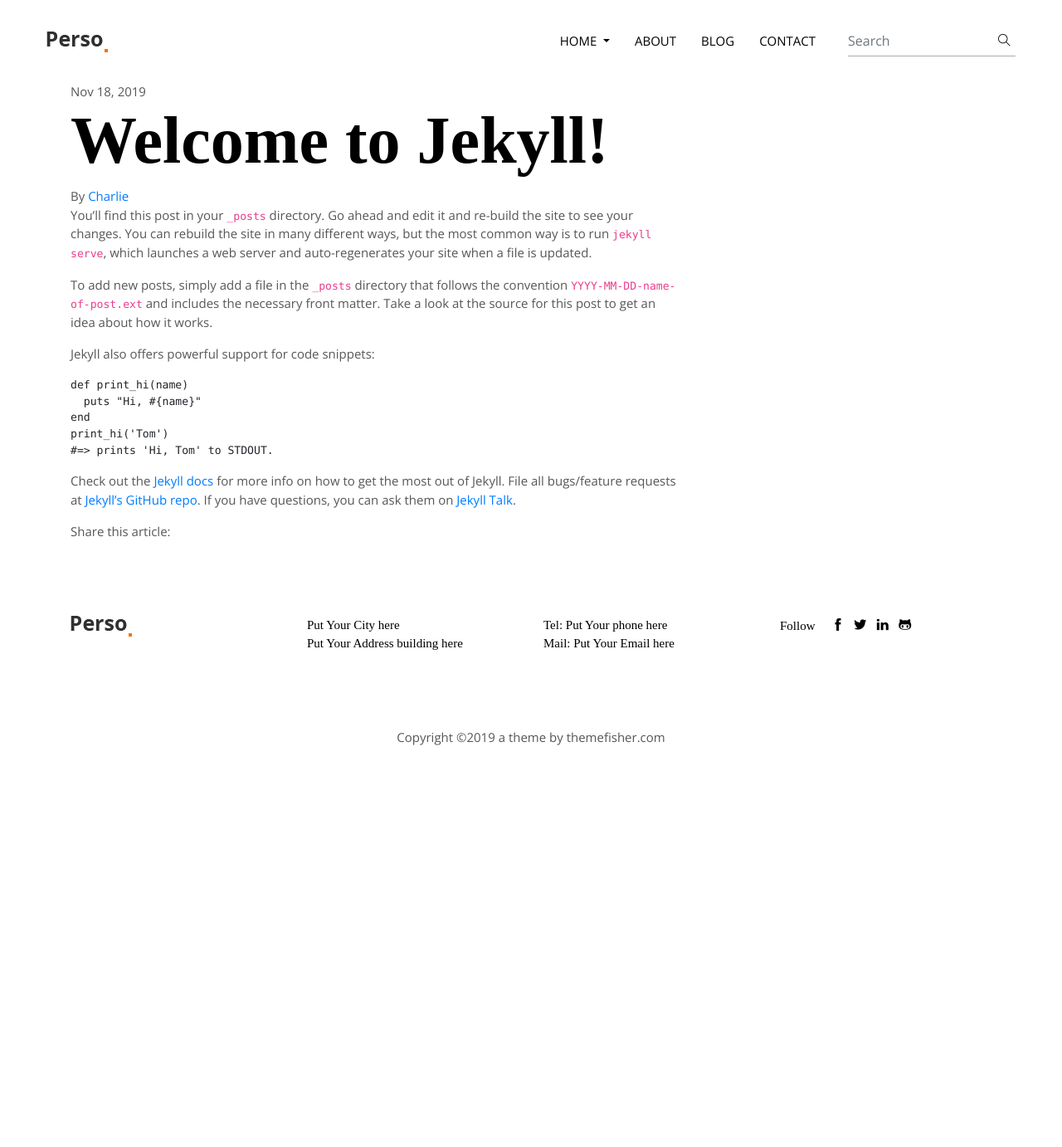
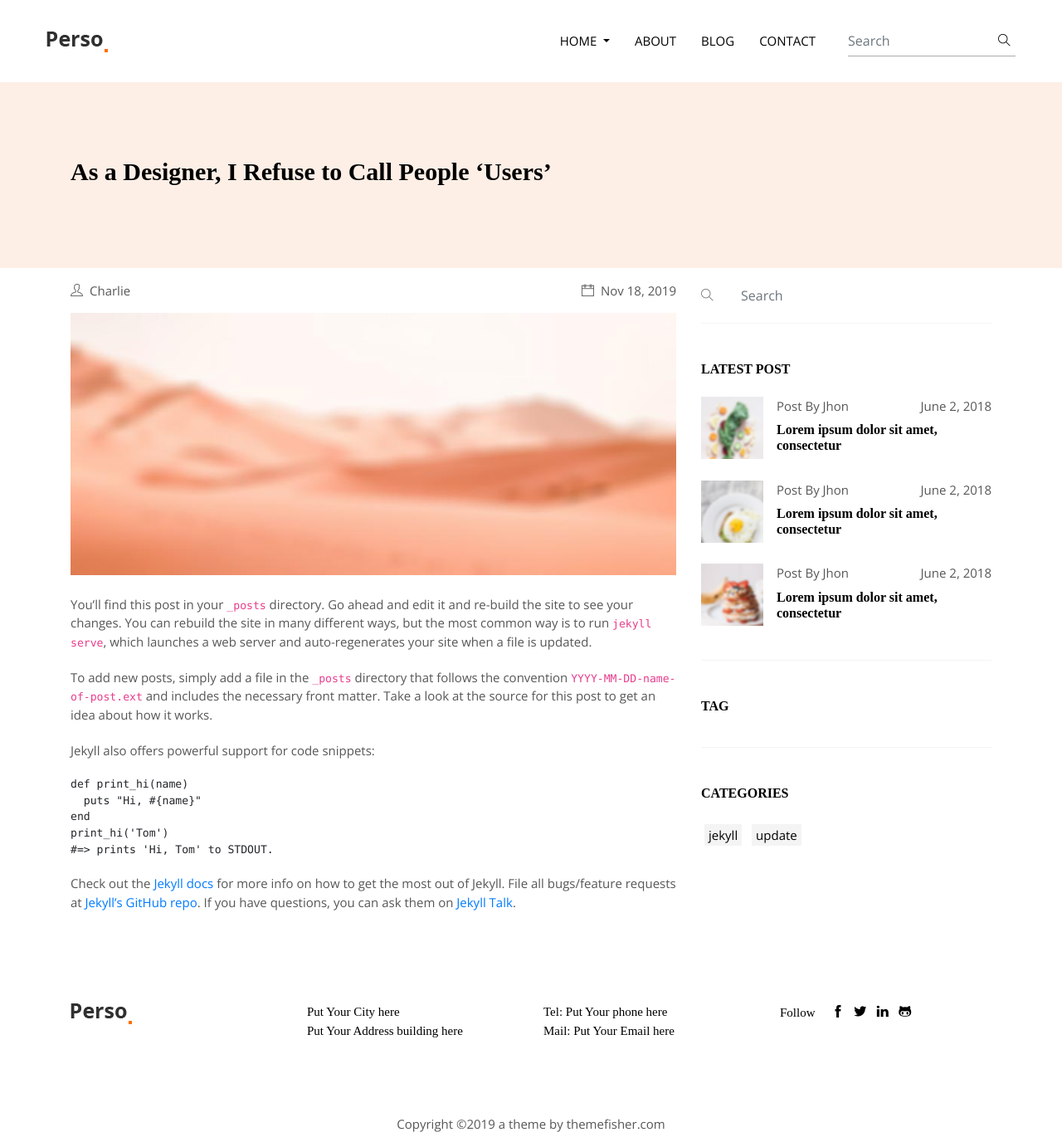
Before and after one commit to crafter-digital/jekyll-theme-parso, a Jekyll site: the page built from _posts/2019-11-18-welcome-to-jekyll.markdown, in a window 1280 px wide and 1382 px high. Shown: the whole window at 83% size. Built offline with Jekyll 4.4.1, drawn with Linux system fonts in a browser that asks for light colours; some web fonts are replaced.

Commit message:
single blog and index paragraph

```diff
--- a/_layouts/post.html
+++ b/_layouts/post.html
@@ -1,124 +1,96 @@
 ---
 layout: default
 ---
-<div class="container">
-  <div class="post-title-box">
+
+<section class="section bg-secondary">
+  <div class="container">
     <div class="row">
-      <div class="col col-10 push-2 col-11 push-t-1 col-m-12 push-m-0">
-        <span class="post__date">
-          <time datetime="{{ page.date | date_to_xmlschema }}">{{page.date | date: '%b %d, %Y'}}</time>
-        </span>
+      <div class="col-lg-12">
+        <h4>As a Designer, I Refuse to Call People ‘Users’</h4>
+      </div>
+    </div>
+  </div>
+</section>
+<section>
+  <div class="container">
+    <div class="row">
+      <div class="col-lg-8">
+        <ul class="list-inline d-flex justify-content-between py-3">
+          <li class="list-inline-item"><i class="ti-user mr-2"></i>{{ site.data.settings.author.name }}</li>
+          <li class="list-inline-item"><i class="ti-calendar mr-2"></i>{{ page.date | date: '%b %d, %Y' }}</li>
+        </ul>
 
-        <h1 class="post-title">{{ page.title | escape }}</h1>
-
-        <div class="post__info">
-          <div class="post__author">
-            <span>By</span>
-            <a href="{{ site.baseurl }}/about/" class="author-name">{{site.data.settings.author.name}}</a>
+        <img src="{{ site.baseurl }}/images/post-single.jpg" alt="post-thumb" class="w-100 img-fluid mb-4">
+        <div class="content">
+          {{ content }}
+        </div>
+      </div>
+      <div class="col-lg-4">
+        <div class="widget search-box">
+          <i class="ti-search"></i>
+          <input type="search" id="search-post" class="form-control border-0 pl-5" name="search-post"
+            placeholder="Search">
+        </div>
+        <div class="widget">
+          <h6 class="mb-4">LATEST POST</h6>
+          <div class="media mb-4">
+            <div class="post-thumb-sm mr-3">
+              <img class="img-fluid" src="{{ site.baseurl }}/images/masonary-post/post-1.jpg" alt="post-thumb">
+            </div>
+            <div class="media-body">
+              <ul class="list-inline d-flex justify-content-between mb-2">
+                <li class="list-inline-item">Post By Jhon</li>
+                <li class="list-inline-item">June 2, 2018</li>
+              </ul>
+              <h6><a class="text-dark" href="blog-single.html">Lorem ipsum dolor sit amet, consectetur</a></h6>
+            </div>
           </div>
-
+          <div class="media mb-4">
+            <div class="post-thumb-sm mr-3">
+              <img class="img-fluid" src="{{ site.baseurl }}/images/masonary-post/post-6.jpg" alt="post-thumb">
+            </div>
+            <div class="media-body">
+              <ul class="list-inline d-flex justify-content-between mb-2">
+                <li class="list-inline-item">Post By Jhon</li>
+                <li class="list-inline-item">June 2, 2018</li>
+              </ul>
+              <h6><a class="text-dark" href="blog-single.html">Lorem ipsum dolor sit amet, consectetur</a></h6>
+            </div>
+          </div>
+          <div class="media mb-4">
+            <div class="post-thumb-sm mr-3">
+              <img class="img-fluid" src="{{ site.baseurl }}/images/masonary-post/post-3.jpg" alt="post-thumb">
+            </div>
+            <div class="media-body">
+              <ul class="list-inline d-flex justify-content-between mb-2">
+                <li class="list-inline-item">Post By Jhon</li>
+                <li class="list-inline-item">June 2, 2018</li>
+              </ul>
+              <h6><a class="text-dark" href="blog-single.html">Lorem ipsum dolor sit amet, consectetur</a></h6>
+            </div>
+          </div>
+        </div>
+        <div class="widget">
+          <h6 class="mb-4">TAG</h6>
           {% if page.tags.size >= 1 %}
-          <div class="post__tags">
+          <ul class="list-inline tag-list">
             {% for tag in page.tags %}
-              <a href="{{ site.baseurl }}/tag/{{ tag }}" class="post__tags-tag">{{ tag }}</a>
+              <li class="list-inline-item m-1"><a href="{{ site.baseurl }}/tag/{{ tag }}">{{ tag }}</a></li>
             {% endfor %}
-          </div>
+          </ul>
+          {% endif %}
+        </div>
+        <div class="widget">
+          <h6 class="mb-4">CATEGORIES</h6>
+          {% if page.categories.size >= 1 %}
+          <ul class="list-inline tag-list">
+            {% for category in page.categories %}
+              <li class="list-inline-item m-1"><a href="{{ site.baseurl }}/categories/{{ category }}">{{ category }}</a></li>
+            {% endfor %}
+          </ul>
           {% endif %}
         </div>
       </div>
     </div>
   </div>
-
-  {% assign no-image = nil %}
-  {% if page.image %}
-    <div class="post__head">
-      <div class="post-image" style="background-image: url({{site.baseurl}}/images/{{page.image}})"></div>
-    </div>
-  {% else %}
-    {% assign no-image = 'post-no-image' %}
-  {% endif %}
-
-  </div>
-
-
-  <div class="container">
-  <div class="row">
-    <!-- begin post -->
-    <article class="post {{ no-image }} col col-8 col-t-10 col-m-12">
-
-      <div class="post__content">
-        {{ content }}
-      </div>
-
-      <div class="post__share">
-        <span class="share__title">Share this article:</span>
-        <ul class="share__list list-reset">
-          <li class="share__item">
-            <a class="share__facebook" href="https://www.facebook.com/sharer/sharer.php?u={{ site.url }}{{ site.baseurl }}{{ page.url }}"
-              onclick="window.open(this.href, 'pop-up', 'left=20,top=20,width=500,height=500,toolbar=1,resizable=0'); return false;"
-              title="Share on Facebook" rel="nofollow"><i class="ion ion-logo-facebook"></i></a>
-          </li>
-
-          <li class="share__item">
-            <a class="share__twitter" href="https://twitter.com/intent/tweet?text={{ page.title | uri_escape }}&url={{ site.url }}{{ site.baseurl }}{{ page.url }}"
-              onclick="window.open(this.href, 'pop-up', 'left=20,top=20,width=500,height=500,toolbar=1,resizable=0'); return false;"
-              title="Share on Twitter" rel="nofollow"><i class="ion ion-logo-twitter"></i></a>
-          </li>
-
-          <li class="share__item">
-            <a class="share__linkedin" href="https://www.linkedin.com/shareArticle?mini=true&url={{ site.url }}{{ site.baseurl }}{{ page.url }}&title={{ page.title | uri_escape }}&summary={{ page.description | uri_escape }}&source={{ site.title | uri_escape }}"
-              onclick="window.open(this.href, 'pop-up', 'left=20,top=20,width=500,height=500,toolbar=1,resizable=0'); return false;" title="Share on LinkedIn" rel="nofollow"><i class="ion ion-logo-linkedin"></i></a>
-          </li>
-
-          <li class="share__item">
-            <a class="share__pinterest" href="http://pinterest.com/pin/create/button/?url={{ site.url }}{{ page.url }}&amp;media={{ site.url }}{{ site.baseurl }}/images/{{ page.image }}&amp;description={{ page.title | uri_escape }}"
-              onclick="window.open(this.href, 'pop-up', 'left=20,top=20,width=900,height=500,toolbar=1,resizable=0'); return false;" title="Share on Pinterest"
-              rel="nofollow"><i class="ion ion-logo-pinterest"></i></a>
-          </li>
-        </ul>
-      </div>
-    </article>
-    <!-- end post -->
-    </div>
-  </div>
-
-  <div class="container">
-  <div class="post__navigation">
-    {% if page.previous.url %}
-    <div class="prev">
-      <a class="post__nav__image" href="{{ site.baseurl }}{{page.previous.url}}" style="background-image: url({{site.baseurl}}/images/{{page.previous.image}})"></a>
-      <h2 class="post__nav__title">
-        <i class="ion ion-md-arrow-back"></i>
-        <a href="{{ site.baseurl }}{{page.previous.url}}">{{page.previous.title}}</a>
-      </h2>
-      <p class="prev__excerpt">
-        {% if page.previous.description %}
-          {{ page.previous.description }}
-        {% else %}
-          {{ page.previous.content | strip_html | truncate: 110 }}
-        {% endif %}
-      </p>
-    </div>
-    {% endif %}
-
-    {% if page.next.url %}
-    <div class="next">
-      <a class="post__nav__image" href="{{ site.baseurl }}{{page.next.url}}" style="background-image: url({{site.baseurl}}/images/{{page.next.image}})">
-      </a>
-      <h2 class="post__nav__title">
-        <a href="{{ site.baseurl }}{{page.next.url}}">{{page.next.title}}</a>
-        <i class="ion ion-md-arrow-forward"></i>
-      </h2>
-      <p class="next__excerpt">
-        {% if page.next.description %}
-          {{ page.next.description }}
-        {% else %}
-          {{ page.next.content | strip_html | truncate: 110 }}
-        {% endif %}
-      </p>
-    </div>
-    {% endif %}
-  </div>
-
-  <!-- {% if site.data.settings.disqus-identifier %} {% include disqus-comments.html %} {% endif %} -->
-  </div>
+</section>
```
Also changed, not shown: _includes/article-content.html (added, +21 -0 lines).
